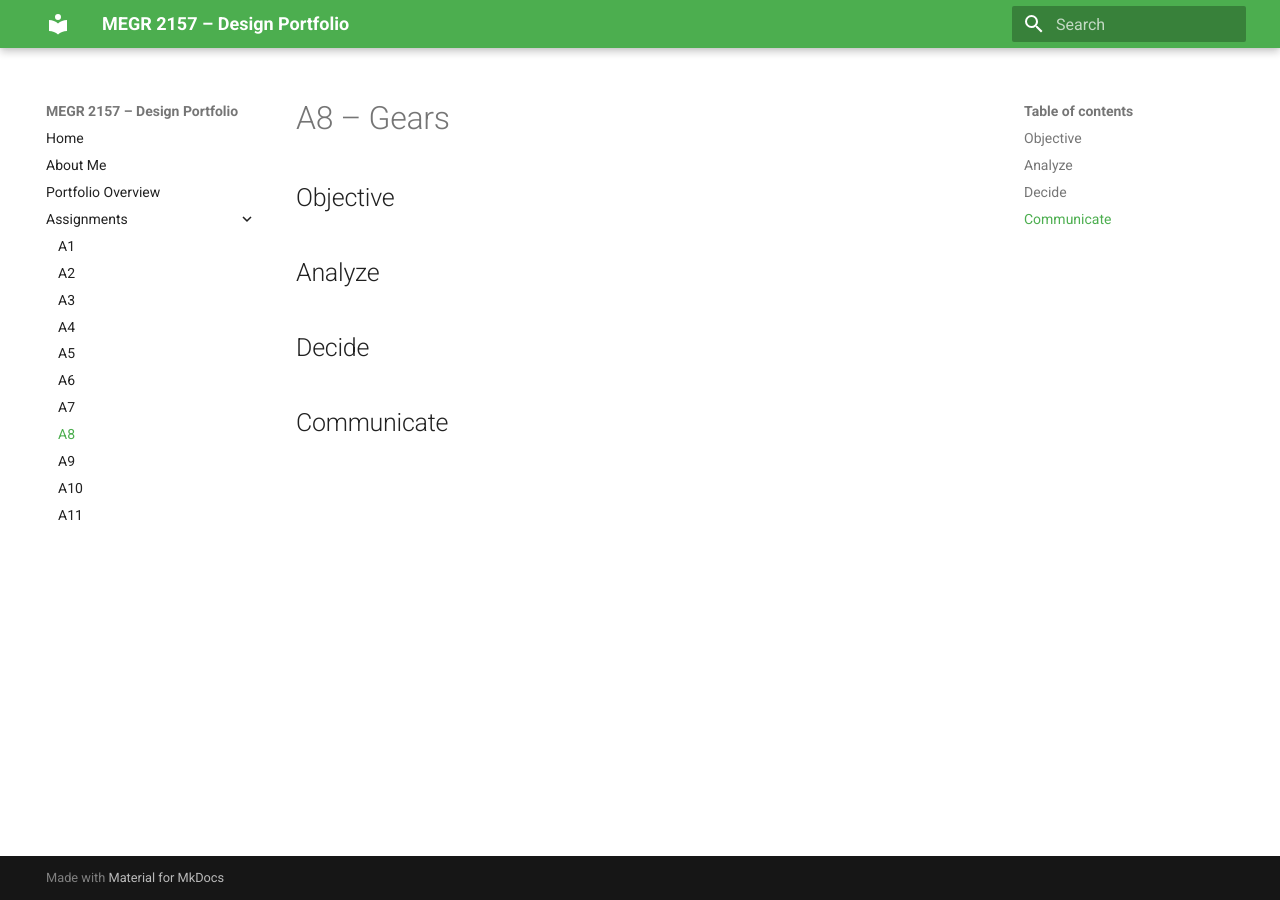
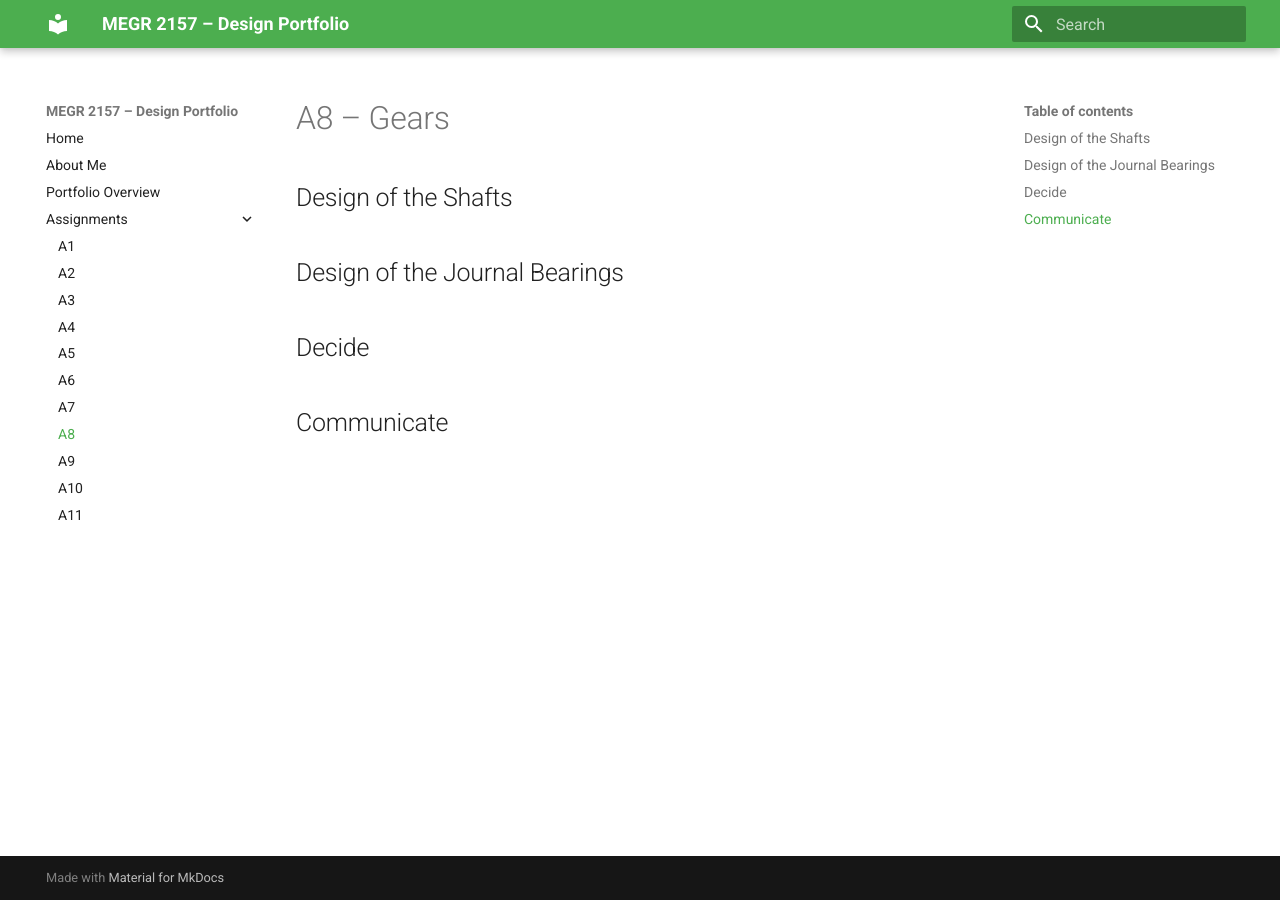
Before and after one commit to nnicho12/Noah-Nicholson-Portfolio, an MkDocs documentation site: the page built from docs/assignments/A08/index.md, in a window 1280 px wide. Built offline with MkDocs 1.6.1 and Material for MkDocs 9.7.7, drawn with Linux system fonts in a browser that asks for light colours.

Commit message:
Update index.md

```diff
--- a/docs/assignments/A08/index.md
+++ b/docs/assignments/A08/index.md
@@ -1,9 +1,9 @@
 # A8 – Gears
 
-## Objective
+## Design of the Shafts
 
 
-## Analyze
+## Design of the Journal Bearings
 
 
 ## Decide
```
